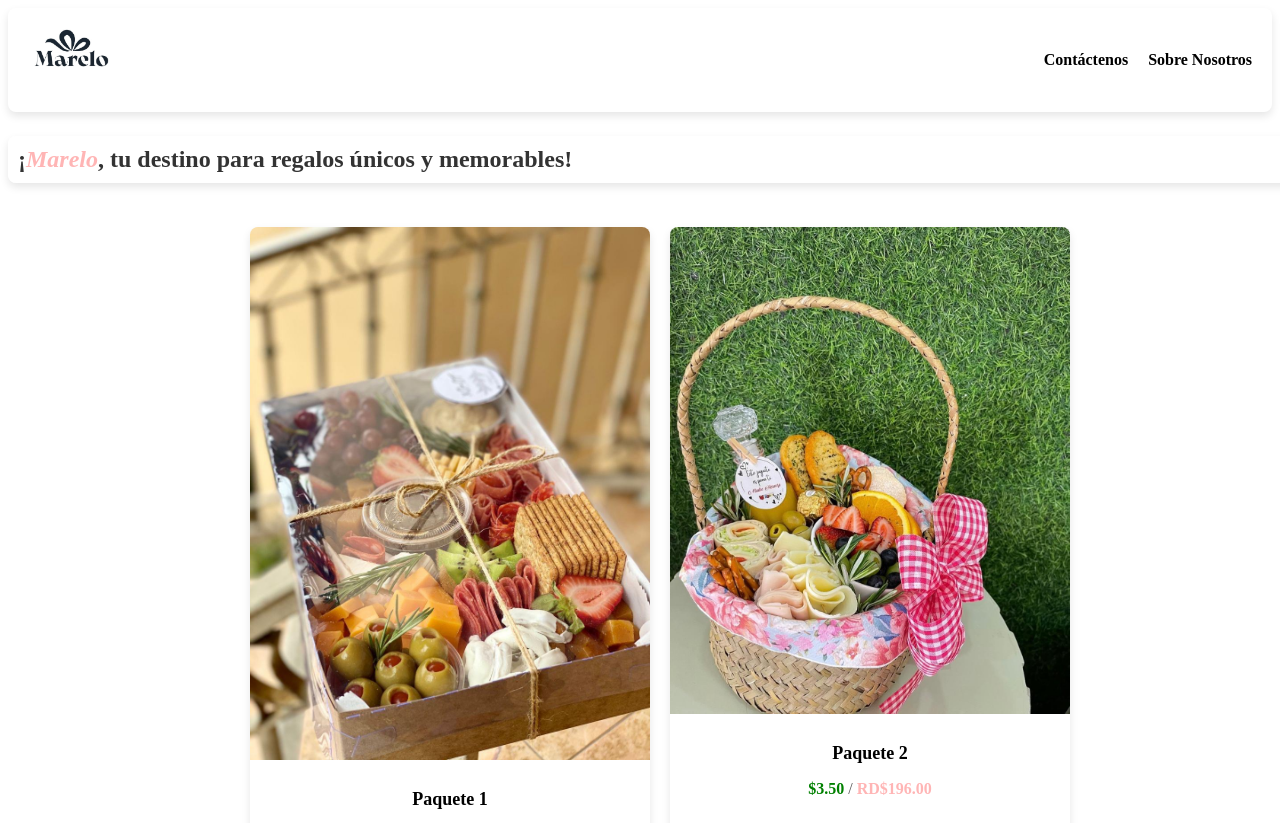
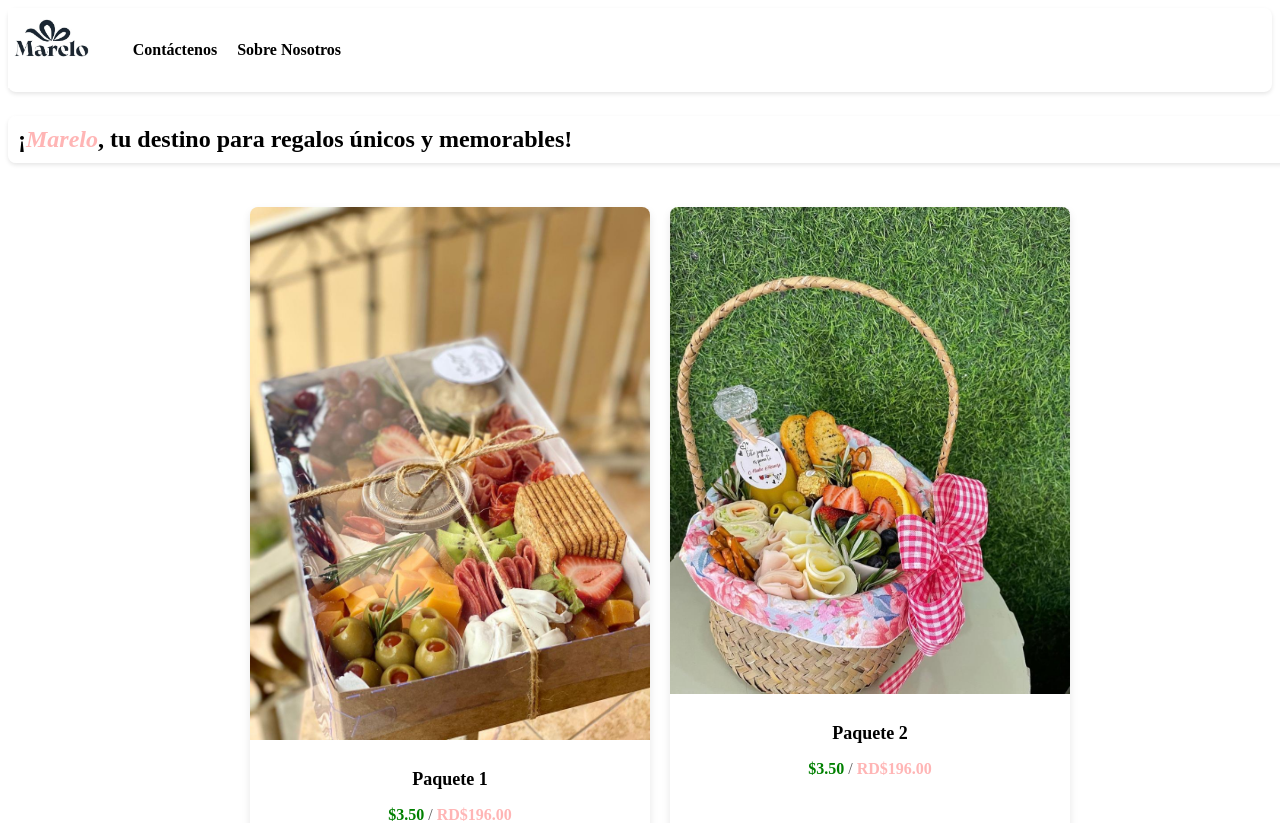
Before and after one commit to vilarj/marelo, an Angular app: page / in a window 1280 px wide. Shown: the top 823 px of the page. Built offline with nearby package versions, Linux system fonts and the light colour scheme.

Commit message:
More on styling

```diff
--- a/src/app/navbar/navbar.component.css
+++ b/src/app/navbar/navbar.component.css
@@ -1,9 +1,7 @@
 .navbar {
   display: flex;
   align-items: center;
-  justify-content: space-between;
-  padding: 10px 20px;
-  box-shadow: 0 4px 8px rgba(0, 0, 0, 0.1);
+  box-shadow: 0 2px 4px rgba(0, 0, 0, 0.1);
   border-radius: 8px;
   flex-wrap: wrap;
 }
--- a/src/app/slogan/slogan.component.css
+++ b/src/app/slogan/slogan.component.css
@@ -1,7 +1,6 @@
 .slogan-text {
   font-size: 24px;
   font-weight: bold;
-  color: #333;
   white-space: nowrap;
   overflow: hidden;
   border-right: 4px solid #333;
@@ -9,7 +8,7 @@
   background: rgba(255, 255, 255, 0.8);
   padding: 10px;
   border-radius: 8px;
-  box-shadow: 0 4px 8px rgba(0, 0, 0, 0.1);
+  box-shadow: 0 2px 4px rgba(0, 0, 0, 0.1);
   animation: typing 3.5s steps(40, end) forwards,
     remove-caret 0.1s forwards 3.6s;
 }
```
